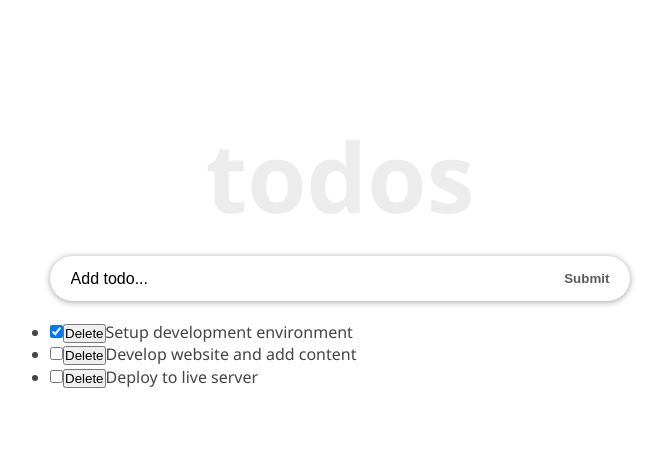
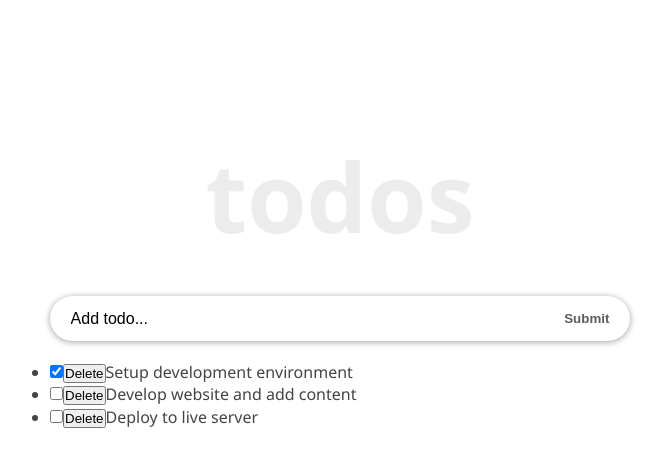
Before and after one commit to VaneCode/to-do-React, a React (Create React App) app: page / in a window 1280 px wide. Shown: the top 466 px of the page, without its empty margins (300-964 px from the left). Built offline with nearby package versions, Linux system fonts and the light colour scheme.

Commit message:
Add header styles

```diff
--- a/src/components/Header.js
+++ b/src/components/Header.js
@@ -1,8 +1,12 @@
 import React from "react"
 
 const Header = () => {
+  const headerStyle = {
+    padding: "20px 0",
+    lineHeight: "1.5em",
+  }
   return (
-    <header>
+    <header style={headerStyle}>
       <h1
         style={{
           fontSize: "6rem",
```
